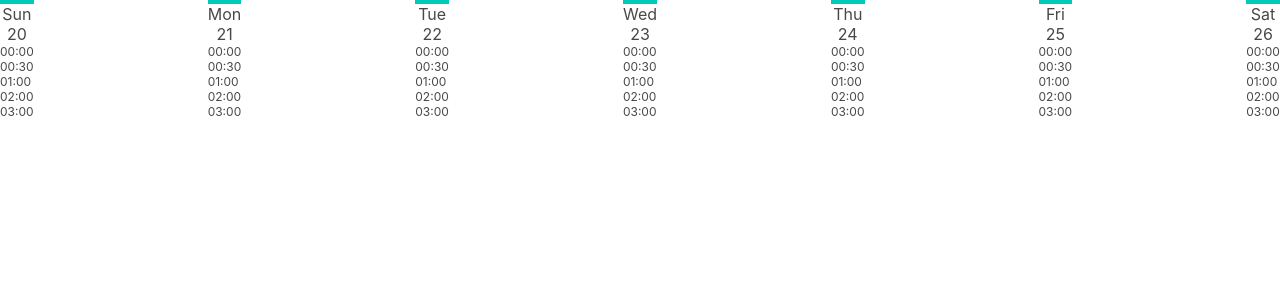
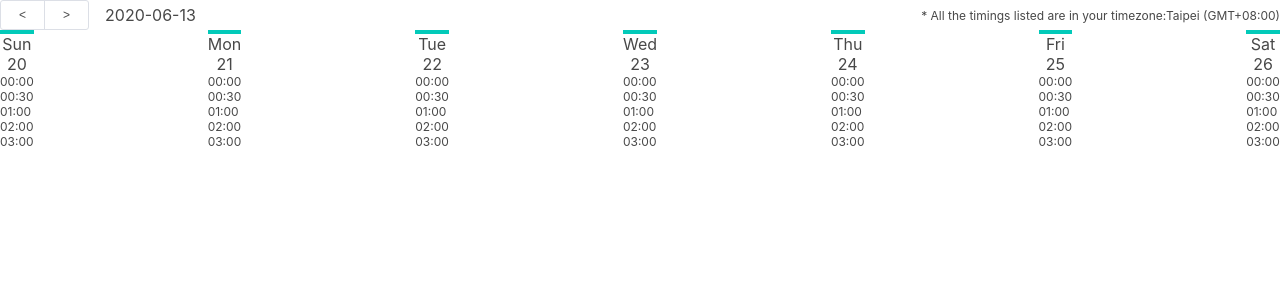
Before and after one commit to thomas8326/react-calendar, a React (Create React App) app: page / in a window 1280 px wide. Shown: the top 300 px of the page. Built offline with nearby package versions, Linux system fonts and the light colour scheme.

Commit message:
style: complete high level calendar header

```diff
--- a/src/App.jsx
+++ b/src/App.jsx
@@ -1,10 +1,14 @@
 import React from 'react';
 import './App.css';
 import Calendar from './containers/calendar';
+import CalendarHeader from './containers/calendar-header';
 
 function App() {
   return (
-    <Calendar />
+    <div>
+      <CalendarHeader />
+      <Calendar />
+    </div>
   );
 }
 
--- a/src/components/hint.jsx
+++ b/src/components/hint.jsx
@@ -3,12 +3,17 @@ import React, { Component, PropTypes } from 'react';
 const propTypes = {
 };
 
-class Hint extends Component {
-  render() {
-    return (
-      <div></div>
-    );
-  }
+function Hint() {
+  return (
+    <div className="hint fontSize-s">
+      <span>
+        * All the timings listed are in your timezone:
+      </span>
+      <span>
+        Taipei (GMT+08:00)
+      </span>
+    </div>
+  );
 }
 
 Hint.propTypes = propTypes;
--- a/src/components/pagination.jsx
+++ b/src/components/pagination.jsx
@@ -1,25 +1,21 @@
 import React from 'react';
-import './pagination.scss';
+import '../style/pagination.scss';
 
 const propTypes = {
 };
 
-class Pagination extends React.Component {
-  constructor(props) {
-    super(props);
-    this.state = {
-
-    };
-  }
-
-  render() {
-    return (
-      <div className="pagination">
-        <button type="button">{'<'}</button>
-        <button type="button">{'>'}</button>
+function Pagination() {
+  return (
+    <div className="pagination">
+      <div className="pagination-buttonGroup">
+        <button type="button" className="pureButton fontSize-s">{'<'}</button>
+        <button type="button" className="pureButton fontSize-s">{'>'}</button>
       </div>
-    );
-  }
+      <div className="pagination-hint fontSize-l">
+        2020-06-13
+      </div>
+    </div>
+  );
 }
 
 Pagination.propTypes = propTypes;
--- a/src/components/pagination.scss
+++ /dev/null
@@ -1,3 +0,0 @@
-.pagination {
-    display: flex;
-}
--- /dev/null
+++ b/src/containers/calendar-header.jsx
@@ -0,0 +1,31 @@
+import React from 'react';
+import { connect } from 'react-redux';
+import Pagination from '../components/pagination';
+import Hint from '../components/hint';
+
+import '../style/calendarHeader.scss';
+
+const propTypes = {
+};
+
+function CalendarHeader() {
+  return (
+    <div className="calendarHeader">
+      <Pagination />
+      <Hint />
+    </div>
+  );
+}
+
+// const mapStateToProps = (state) => {
+//   return {};
+// };
+// const mapDispatchToProps = (dispatch) => {
+//   return {};
+// };
+
+CalendarHeader.propTypes = propTypes;
+export default connect(
+  // mapStateToProps,
+  // mapDispatchToProps
+)(CalendarHeader);
--- a/src/index.css
+++ b/src/index.css
@@ -23,6 +23,11 @@ code {
   text-align: center;
 }
 
+.pureButton {
+  border: 0;
+  background: transparent;
+}
+
 ul {
   list-style-type: none;
   margin: 0;
@@ -45,5 +50,5 @@ ul {
 }
 
 .fontSize-l {
-  font-size: 16;
+  font-size: 16px;
 }
--- /dev/null
+++ b/src/style/calendarHeader.scss
@@ -0,0 +1,6 @@
+.calendarHeader {
+    display: flex;
+    justify-content: space-between;
+
+    align-items: center;
+}
--- /dev/null
+++ b/src/style/pagination.scss
@@ -0,0 +1,21 @@
+.pagination {
+    display: flex;
+    align-items: center;
+
+    &-buttonGroup {
+        border: 1px solid #dcdfe6;
+        border-radius: 3px;
+
+        button {
+            padding: 7px 18px;
+        }
+
+        button+button {
+            border-left: 1px solid #dcdfe6;
+        }
+    }
+
+    &-hint {
+        padding-left: 16px;
+    }
+}
```
Also changed, not shown: 1 other file (tests, documents, lock files or other folders).
